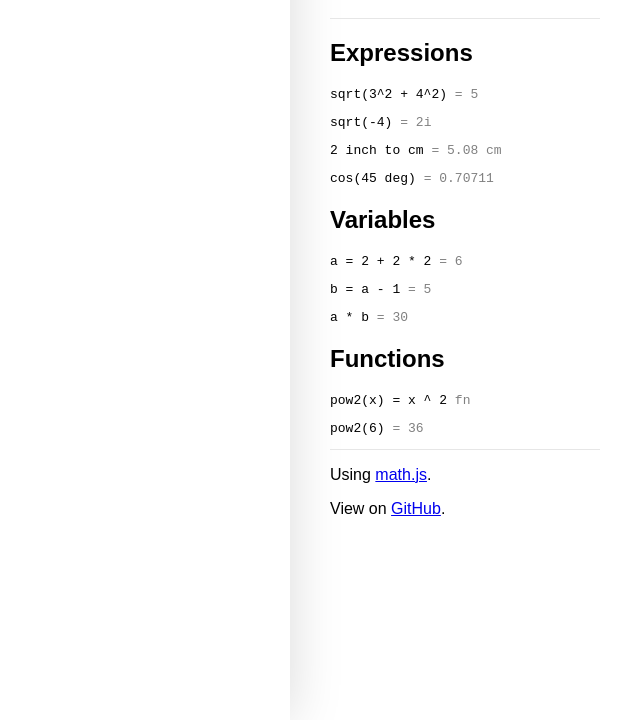
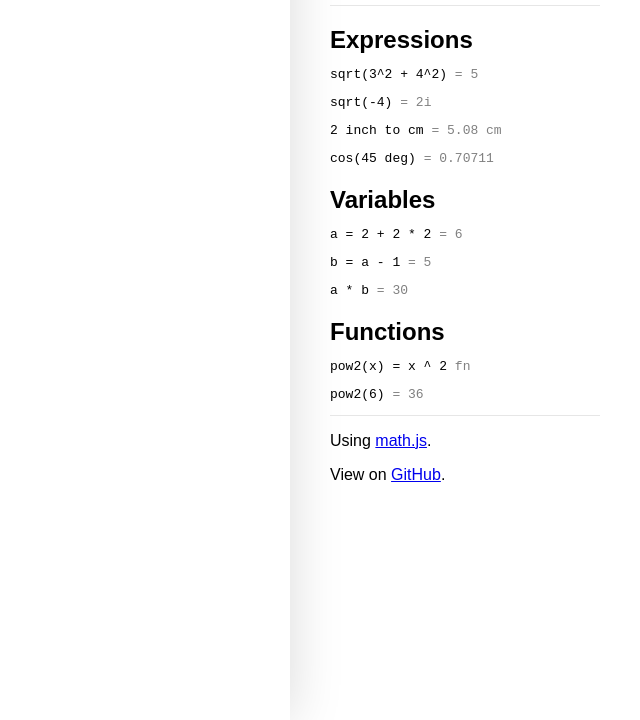
Before and after one commit to grimalschi/calque, a plain HTML site: page index.html in a window 1280 px wide. Shown: the part 80-800 px from the top of the page, without its empty margins (640-1280 px from the left). Drawn offline with Linux system fonts and the light colour scheme; a script that the page names is missing.

Commit message:
Style fix

```diff
--- a/style.css
+++ b/style.css
@@ -82,6 +82,11 @@ body {
 
 .info h1 {
     margin-top: 0;
+    margin-bottom: 0px;
+}
+
+.info h2 {
+    margin-bottom: 0px;
 }
 
 .info hr {
```
